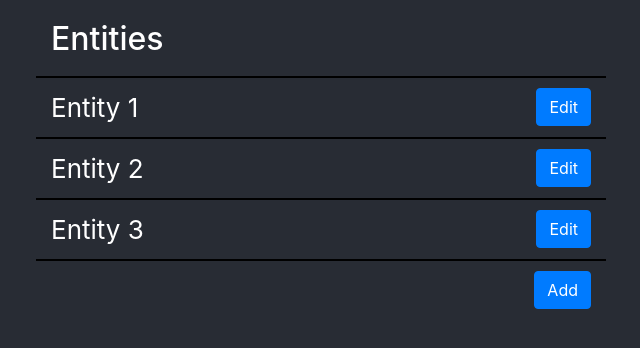
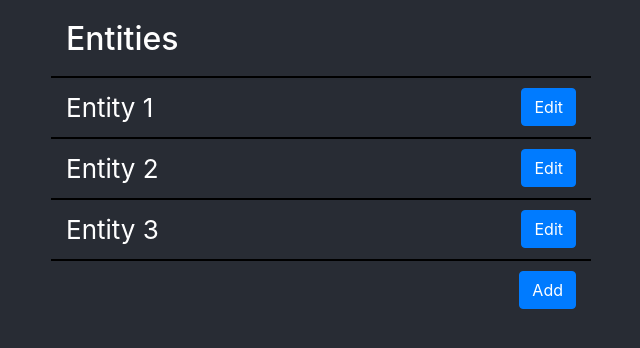
Before and after one commit to guspedroso/restful-list, a React (Create React App) app: page / in a window 1280 px wide. Shown: the top 348 px of the page, without its empty margins (319-959 px from the left). Built offline with nearby package versions, Linux system fonts and the light colour scheme.

Commit message:
refactoring styling

```diff
--- a/src/components/App/App.js
+++ b/src/components/App/App.js
@@ -1,11 +1,13 @@
 import React from 'react';
 import EntityList from '../../resources/Entity/EntityList';
+// import EntityItem from '../../resources/Entity/EntityItem';
 import './App.css';
 
 function App() {
   return (
     <div className="App">
-      <EntityList/>
+      {/* <EntityItem id='asdf' /> */}
+      <EntityList />
     </div>
   );
 }
--- a/src/components/Item/Item.js
+++ b/src/components/Item/Item.js
@@ -125,9 +125,9 @@ Item.propTypes = {
     item: PropTypes.object.isRequired,
     updateAction: PropTypes.func,
     removeAction: PropTypes.func,
-    readOnly: PropTypes.bool,
-    useModal: PropTypes.bool,
-    disabled: PropTypes.bool,
+    readOnly: PropTypes.bool, // the values will only be displayed and not editable
+    useModal: PropTypes.bool, // if set to false, the input to update entity will be inline
+    disabled: PropTypes.bool, // should we disable the input and buttons
     displayComponent: PropTypes.element // allow the user to override and show the display in other ways
 };
 
--- a/src/components/List/List.js
+++ b/src/components/List/List.js
@@ -78,7 +78,6 @@ class List extends Component {
         const { list, requesting, creating, updating, removing, error } = entities;
         const { listTitle } = entityInfo;
         const { createView } = this.state;
-        const colStyle = { span: 6, offset: 3 };
         const disabled = !!creating || !!updating || !!removing;
 
         return (
@@ -86,19 +85,19 @@ class List extends Component {
                 {this.modal()}
                 <Container>
                     <Row>
-                        <Col className='list-row top' md={colStyle}>
+                        <Col className='list-row top'>
                             <h2>{listTitle}</h2>
                         </Col>
                     </Row>
                     { !!error || !!requesting ?
                     <Row>
-                        <Col className={`list-row${!!error && ' error'}`} md={colStyle}>
+                        <Col className={`list-row${!!error && ' error'}`}>
                             {!!error ? error : !!requesting ? 'Loading...' : listTitle}
                         </Col>
                     </Row> :
                     !!list && list.map(item =>
                         <Row key={item.id}>
-                            <Col className="list-row" md={colStyle}>
+                            <Col className="list-row">
                                 <Item
                                     entityInfo={entityInfo}
                                     item={item}
@@ -112,7 +111,7 @@ class List extends Component {
                     )}
                     { !!createAction &&
                     <Row>
-                        <Col md={colStyle}>
+                        <Col>
                             <Action
                                 actionType='Add'
                                 createAction={createAction && this.create}
--- a/src/resources/Entity/Entity.css
+++ b/src/resources/Entity/Entity.css
@@ -0,0 +1,4 @@
+.entity-wrapper {
+    width: 50%;
+    text-align: center;
+}
--- a/src/resources/Entity/EntityDisplay.js
+++ b/src/resources/Entity/EntityDisplay.js
@@ -7,6 +7,7 @@ class EntityDisplay extends PureComponent {
         const { item, listView } = this.props;
 
         return (
+            !item || !item.id ? null :
             <Fragment>
                 { listView ?
                 `${item.name}` :
@@ -17,8 +18,8 @@ class EntityDisplay extends PureComponent {
 }
 
 EntityDisplay.propTypes = {
-    entityInfo: PropTypes.object.isRequired,
-    item: PropTypes.object.isRequired,
+    entityInfo: PropTypes.object,
+    item: PropTypes.object,
     listView: PropTypes.bool.isRequired // we can change how it should look in a list
 };
 
--- a/src/resources/Entity/EntityList.js
+++ b/src/resources/Entity/EntityList.js
@@ -2,6 +2,7 @@ import React, { Component } from 'react';
 import { connect } from 'react-redux';
 import { actions } from './actions';
 import List from '../../components/List/List';
+import EntityWrapper from './EntityWrapper';
 import EntityDisplay from './EntityDisplay';
 import { entityInfo } from './constants';
 
@@ -16,6 +17,7 @@ class Entity extends Component {
         const { entities, create, update, remove } = this.props;
 
         return (
+            <EntityWrapper>
                 <List
                     entityInfo={entityInfo}
                     entities={entities}
@@ -28,6 +30,7 @@ class Entity extends Component {
                         />
                     }
                 />
+            </EntityWrapper>
         );
     }
 }
--- /dev/null
+++ b/src/resources/Entity/EntityWrapper.js
@@ -0,0 +1,22 @@
+import React, { PureComponent } from 'react';
+import { Container, Row, Col } from 'react-bootstrap';
+import './Entity.css';
+
+class EntityWrapper extends PureComponent {
+    render() {
+        const { children } = this.props;
+
+        return (
+            !children ? null :
+            <Container>
+                <Row>
+                    <Col md={{ span: 6, offset: 3 }}>
+                        { children }
+                    </Col>
+                </Row>
+            </Container>
+        );
+    }
+}
+
+export default EntityWrapper;
```
Also changed, not shown: src/resources/Entity/EntityItem.js (+7 -0 lines). Lines whose indentation alone changed are shown as unchanged.
